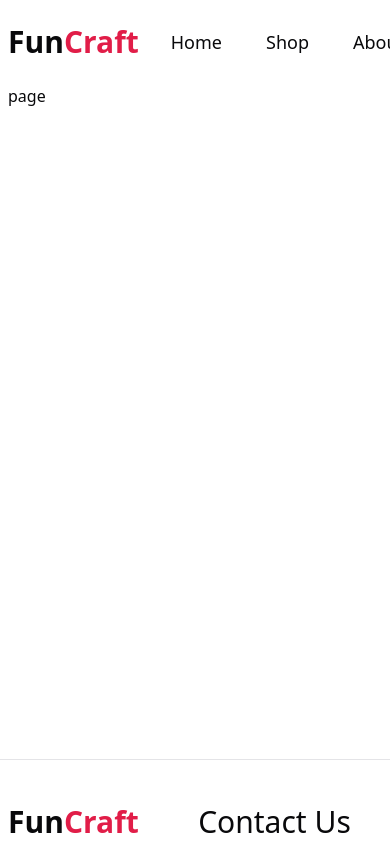
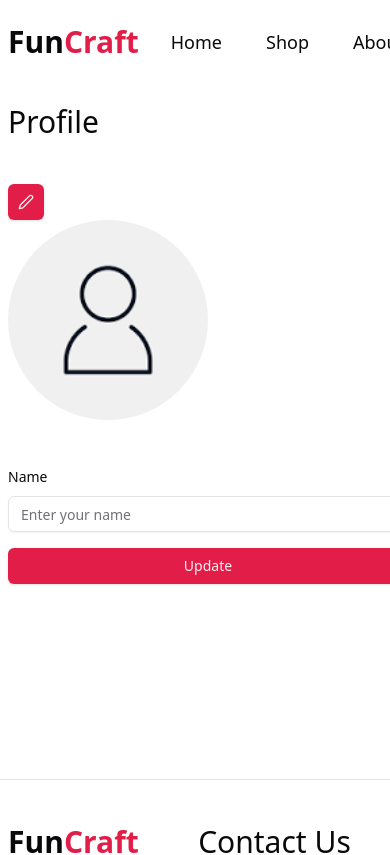
Before and after one commit to jhshakil/funcraft-client, a Next.js app: page /admin/profile in a window 390 px wide. Shown: the top 855 px of the page. Built offline with nearby package versions, Linux system fonts and the light colour scheme; no server answers.

Commit message:
create profile

```diff
--- /dev/null
+++ b/src/app/admin/create-admin/page.tsx
@@ -0,0 +1,170 @@
+"use client";
+
+import { zodResolver } from "@hookform/resolvers/zod";
+import { useForm } from "react-hook-form";
+import { z } from "zod";
+
+import { Button } from "@/components/ui/button";
+import {
+  Form,
+  FormControl,
+  FormDescription,
+  FormField,
+  FormItem,
+  FormLabel,
+  FormMessage,
+} from "@/components/ui/form";
+import { Input } from "@/components/ui/input";
+import {
+  Card,
+  CardContent,
+  CardDescription,
+  CardHeader,
+  CardTitle,
+} from "@/components/ui/card";
+import { toast } from "sonner";
+import { useRouter } from "next/navigation";
+
+import { useAdminRegistration } from "@/hooks/auth.hook";
+import { useEffect } from "react";
+import { useUser } from "@/context/user.provider";
+
+const FormSchema = z
+  .object({
+    email: z.string().email(),
+    name: z.string().min(2, {
+      message: "Name must be at least 2 characters.",
+    }),
+    password: z.string().min(8, {
+      message: "Password must be at least 8 characters.",
+    }),
+    confirm_password: z.string().min(8, {
+      message: "Confirm password must be at least 8 characters.",
+    }),
+  })
+  .refine((data) => data.password === data.confirm_password, {
+    message: "Passwords don't match",
+    path: ["confirm_password"],
+  });
+
+const Page = () => {
+  const router = useRouter();
+  const { setIsLoading: userLoading } = useUser();
+
+  const {
+    mutate: handleRegistration,
+    isPending,
+    isSuccess,
+  } = useAdminRegistration();
+
+  const form = useForm<z.infer<typeof FormSchema>>({
+    resolver: zodResolver(FormSchema),
+    defaultValues: {
+      email: "",
+      name: "",
+      password: "",
+      confirm_password: "",
+    },
+  });
+
+  async function onSubmit(formData: z.infer<typeof FormSchema>) {
+    const outerFormData = new FormData();
+    outerFormData.append("data", JSON.stringify(formData));
+    try {
+      handleRegistration(outerFormData);
+      userLoading(true);
+    } catch (err: any) {
+      if (err?.data?.message === "already exist") {
+        toast.error("User already exist");
+      } else {
+        toast.error("Something went wrong");
+      }
+    }
+  }
+
+  useEffect(() => {
+    if (!isPending && isSuccess) {
+      router.push("/admin/users");
+    }
+  }, [isPending, isSuccess]);
+
+  return (
+    <Card className="w-full md:w-[500px] mx-auto my-8">
+      <CardHeader className="space-y-1">
+        <CardTitle className="text-2xl">Create Admin</CardTitle>
+        <CardDescription>
+          Fill your data below to create your account
+        </CardDescription>
+      </CardHeader>
+      <CardContent className="grid gap-4">
+        <Form {...form}>
+          <form onSubmit={form.handleSubmit(onSubmit)} className="space-y-4">
+            <FormField
+              control={form.control}
+              name="email"
+              render={({ field }) => (
+                <FormItem>
+                  <FormLabel>Email</FormLabel>
+                  <FormControl>
+                    <Input placeholder="Enter your email" {...field} />
+                  </FormControl>
+                  <FormDescription>Email must be unique</FormDescription>
+                  <FormMessage />
+                </FormItem>
+              )}
+            />
+            <FormField
+              control={form.control}
+              name="name"
+              render={({ field }) => (
+                <FormItem>
+                  <FormLabel>Name</FormLabel>
+                  <FormControl>
+                    <Input placeholder="Enter your name" {...field} />
+                  </FormControl>
+
+                  <FormMessage />
+                </FormItem>
+              )}
+            />
+
+            <FormField
+              control={form.control}
+              name="password"
+              render={({ field }) => (
+                <FormItem>
+                  <FormLabel>Password</FormLabel>
+                  <FormControl>
+                    <Input placeholder="Enter your password" {...field} />
+                  </FormControl>
+
+                  <FormMessage />
+                </FormItem>
+              )}
+            />
+            <FormField
+              control={form.control}
+              name="confirm_password"
+              render={({ field }) => (
+                <FormItem>
+                  <FormLabel>Confirm Password</FormLabel>
+                  <FormControl>
+                    <Input placeholder="Enter your password" {...field} />
+                  </FormControl>
+
+                  <FormMessage />
+                </FormItem>
+              )}
+            />
+
+            <Button type="submit" className="w-full">
+              Register
+            </Button>
+          </form>
+        </Form>
+      </CardContent>
+    </Card>
+  );
+};
+
+export default Page;
--- a/src/app/admin/profile/page.tsx
+++ b/src/app/admin/profile/page.tsx
@@ -1,5 +1,107 @@
-const page = () => {
-  return <div>page</div>;
+"use client";
+
+import { zodResolver } from "@hookform/resolvers/zod";
+import { useForm } from "react-hook-form";
+import { z } from "zod";
+
+import {
+  Form,
+  FormControl,
+  FormField,
+  FormItem,
+  FormLabel,
+  FormMessage,
+} from "@/components/ui/form";
+import { Input } from "@/components/ui/input";
+import AvatarComponent from "@/components/shared/AvatarComponent";
+import EditorImageUpload from "@/components/shared/EditorImageUpload";
+import { Button } from "@/components/ui/button";
+import { Pen } from "lucide-react";
+import { useState } from "react";
+import { FileWithPath } from "react-dropzone";
+
+const FormSchema = z.object({
+  name: z.string().min(2, {
+    message: "Name must be at least 2 characters.",
+  }),
+});
+
+const Page = () => {
+  const [open, setOpen] = useState(false);
+  const [uploadFile, setUploadFile] = useState<FileWithPath>();
+
+  const form = useForm<z.infer<typeof FormSchema>>({
+    resolver: zodResolver(FormSchema),
+    defaultValues: {
+      name: "",
+    },
+  });
+
+  const uploadedFile = (data: FileWithPath) => {
+    setUploadFile(data);
+  };
+
+  async function onSubmit(formData: z.infer<typeof FormSchema>) {
+    const outerFormData = new FormData();
+    outerFormData.append("data", JSON.stringify(formData));
+    // try {
+    //   handleRegistration(outerFormData);
+    //   userLoading(true);
+    // } catch (err: any) {
+    //   if (err?.data?.message === "already exist") {
+    //     toast.error("User already exist");
+    //   } else {
+    //     toast.error("Something went wrong");
+    //   }
+    // }
+  }
+  return (
+    <div className="mt-5">
+      <div>
+        <h1 className="text-3xl">Profile</h1>
+      </div>
+      <div className="mt-11 flex flex-col gap-11">
+        <div>
+          <Button size={"icon"} onClick={() => setOpen(true)}>
+            <Pen size={16} />
+          </Button>
+          <AvatarComponent
+            src="/images/profile.png"
+            className="h-[200px] w-[200px]"
+          />
+        </div>
+        <div className="w-[400px]">
+          <Form {...form}>
+            <form onSubmit={form.handleSubmit(onSubmit)} className="space-y-4">
+              <FormField
+                control={form.control}
+                name="name"
+                render={({ field }) => (
+                  <FormItem>
+                    <FormLabel>Name</FormLabel>
+                    <FormControl>
+                      <Input placeholder="Enter your name" {...field} />
+                    </FormControl>
+
+                    <FormMessage />
+                  </FormItem>
+                )}
+              />
+
+              <Button type="submit" className="w-full">
+                Update
+              </Button>
+            </form>
+          </Form>
+        </div>
+      </div>
+      <EditorImageUpload
+        open={open}
+        setOpen={setOpen}
+        onSubmit={uploadedFile}
+      />
+    </div>
+  );
 };
 
-export default page;
+export default Page;
--- a/src/app/admin/users/page.tsx
+++ b/src/app/admin/users/page.tsx
@@ -13,6 +13,7 @@ const Page = async ({ searchParams }: { searchParams: { page?: string } }) => {
           users={users.data}
           meta={users.meta}
           currentPage={searchParams.page || "1"}
+          path="/admin/users"
         />
       </div>
     </div>
--- a/src/components/shared/EditorImageUpload.tsx
+++ b/src/components/shared/EditorImageUpload.tsx
@@ -8,26 +8,18 @@ import {
   DialogTitle,
 } from "../ui/dialog";
 import { type Editor } from "@tiptap/react";
-import { useDropzone } from "react-dropzone";
-import { getDownloadURL, ref, uploadBytes } from "firebase/storage";
-import { imageUploadDB } from "@/lib/firebaseConfig";
-import { v4 } from "uuid";
+import { FileWithPath, useDropzone } from "react-dropzone";
 import { UploadCloud } from "lucide-react";
 import { Input } from "../ui/input";
+import { Dispatch, SetStateAction } from "react";
 
 type Props = {
   open: boolean;
-  closeFn: () => void;
-  editor: Editor;
+  setOpen: Dispatch<SetStateAction<boolean>>;
+  onSubmit: (data: FileWithPath) => void;
 };
 
-const EditorImageUpload = ({ open, closeFn, editor }: Props) => {
-  const closeDialog = (value: boolean) => {
-    if (value === false) {
-      closeFn();
-    }
-  };
-
+const EditorImageUpload = ({ open, setOpen, onSubmit }: Props) => {
   const { acceptedFiles, getRootProps, getInputProps } = useDropzone({
     accept: {
       "image/jpeg": [".jpeg", ".png"],
@@ -36,25 +28,12 @@ const EditorImageUpload = ({ open, closeFn, editor }: Props) => {
 
   const submit = async () => {
     if (acceptedFiles[0]) {
-      const imgRef = ref(imageUploadDB, `/postBody/${v4()}`);
-      await uploadBytes(imgRef, acceptedFiles[0]).then(async (imgData) => {
-        await getDownloadURL(imgData.ref).then((val) => {
-          editor
-            .chain()
-            .focus()
-            .setImage({
-              src: val,
-              alt: "Post Image",
-            })
-            .run();
-          closeDialog(false);
-        });
-      });
+      onSubmit(acceptedFiles[0]);
     }
   };
 
   return (
-    <Dialog open={open} onOpenChange={(value) => closeDialog(value)}>
+    <Dialog open={open} onOpenChange={setOpen}>
       <DialogContent className="sm:max-w-[425px]">
         <DialogHeader>
           <DialogTitle></DialogTitle>
--- a/src/components/topBar/ProfileAction.tsx
+++ b/src/components/topBar/ProfileAction.tsx
@@ -1,6 +1,6 @@
 "use client";
 
-import { CreditCard, LogOut, UserPen, Users } from "lucide-react";
+import { CreditCard, FileUser, LogOut, UserPen, Users } from "lucide-react";
 
 import {
   DropdownMenu,
@@ -57,6 +57,11 @@ const adminRoutes = [
     name: "Users",
     path: "/admin/users",
     icon: <Users className="mr-2 h-4 w-4" />,
+  },
+  {
+    name: "Create Admin",
+    path: "/admin/create-admin",
+    icon: <FileUser className="mr-2 h-4 w-4" />,
   },
 ];
 
```
Also changed, not shown: src/components/user/UserList.tsx (+12 -5 lines), public/images/profile.png (added).
